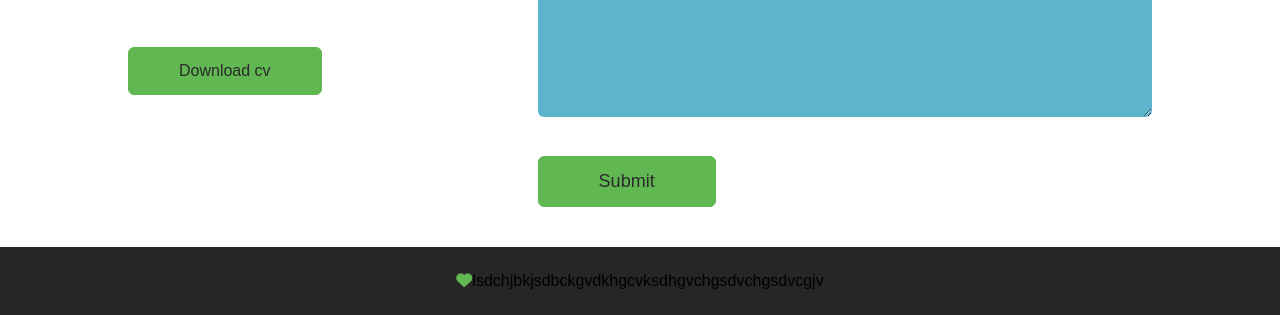
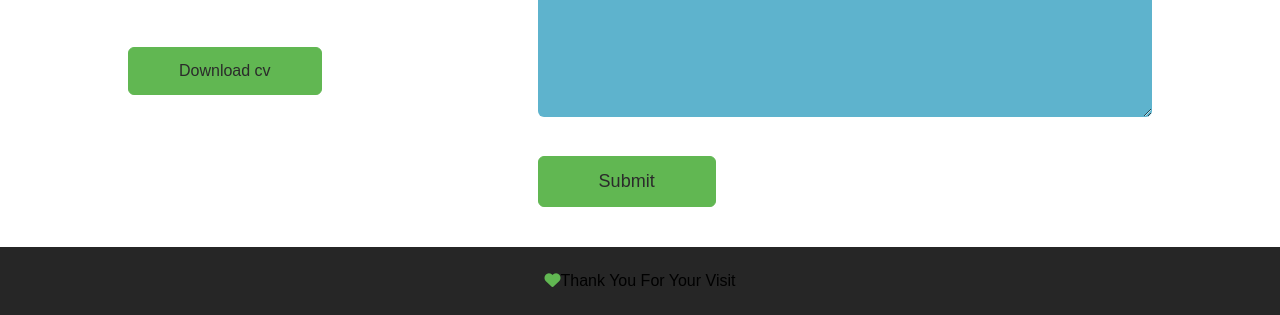
Before and after one commit to Mohit621/MohitBhandari_Portfolio, a plain HTML site: page index.html in a window 1280 px wide. Shown: the part 2977-3292 px from the top of the page. Drawn offline with Linux system fonts and the light colour scheme.

Commit message:
Update index.html

```diff
--- a/index.html
+++ b/index.html
@@ -192,7 +192,7 @@
         </div>
     </div>
     <div class="copyright">
-        <p><i class="fa-solid fa-heart"></i>lsdchjbkjsdbckgvdkhgcvksdhgvchgsdvchgsdvcgjv</p>
+        <p><i class="fa-solid fa-heart"></i>Thank You For Your Visit</p>
     </div>
 </div>
 
```
